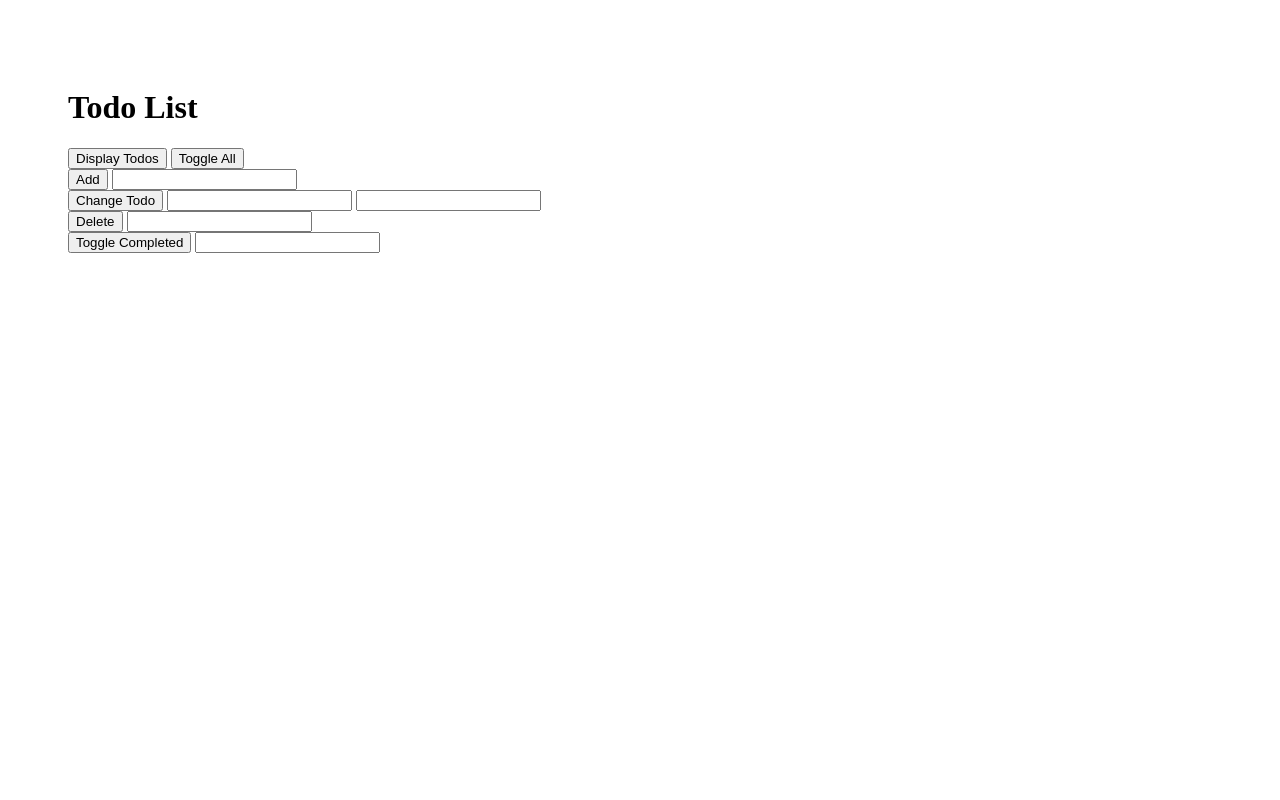
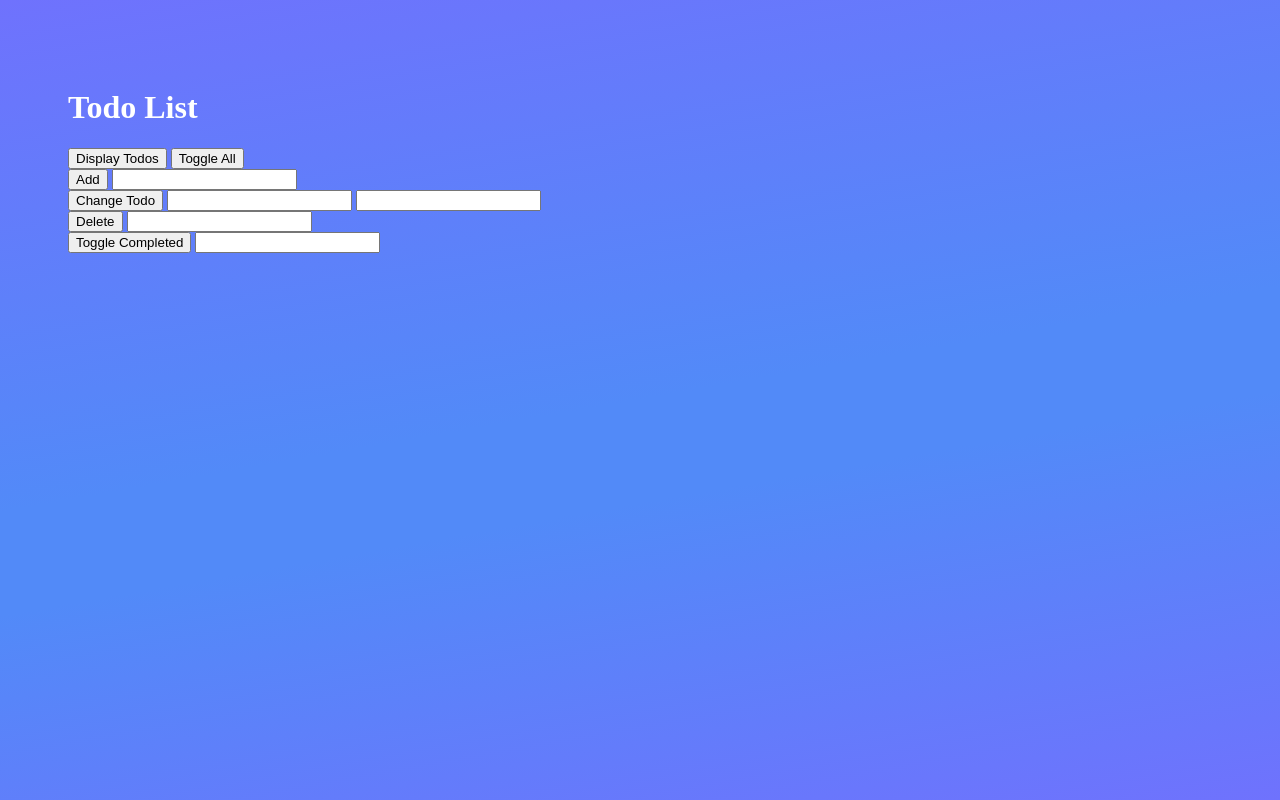
Before and after one commit to aarony422/todo.js, a plain HTML site: page index.html in a window 1280 px wide. Drawn offline with Linux system fonts and the light colour scheme.

Commit message:
added background color

```diff
--- a/index.html
+++ b/index.html
@@ -10,7 +10,7 @@
   </head>
   <body>
     <div id="todolist">
-      <h1>Todo List</h1>
+      <h1 id="titleText">Todo List</h1>
 
       <div>
         <button onclick="handlers.displayTodos()">Display Todos</button>
--- a/index.sass
+++ b/index.sass
@@ -1,3 +1,9 @@
 body
   padding: 60px
-#todolist
+  background: #528AF8 no-repeat center center fixed
+  background-image: linear-gradient(170deg,#6F72FD 0%,#528AF8 50%,#528AF8 60%,#6F72FD 100%)
+  background-size: vw 100%
+  background-repeat: no-repeat
+
+#titleText
+  color: white
```
Also changed, not shown: index.css, 1 other file.
